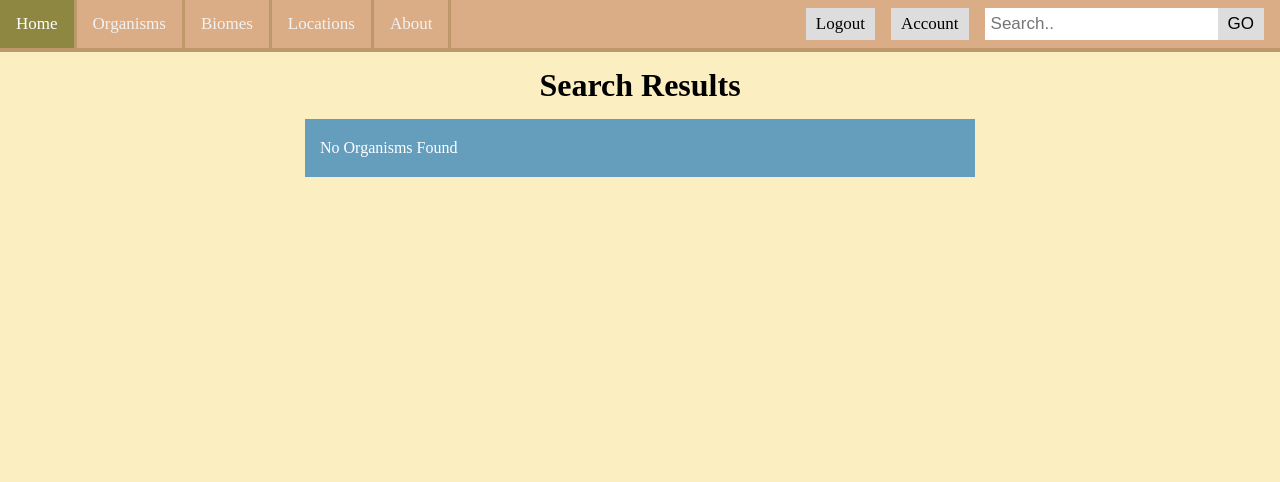
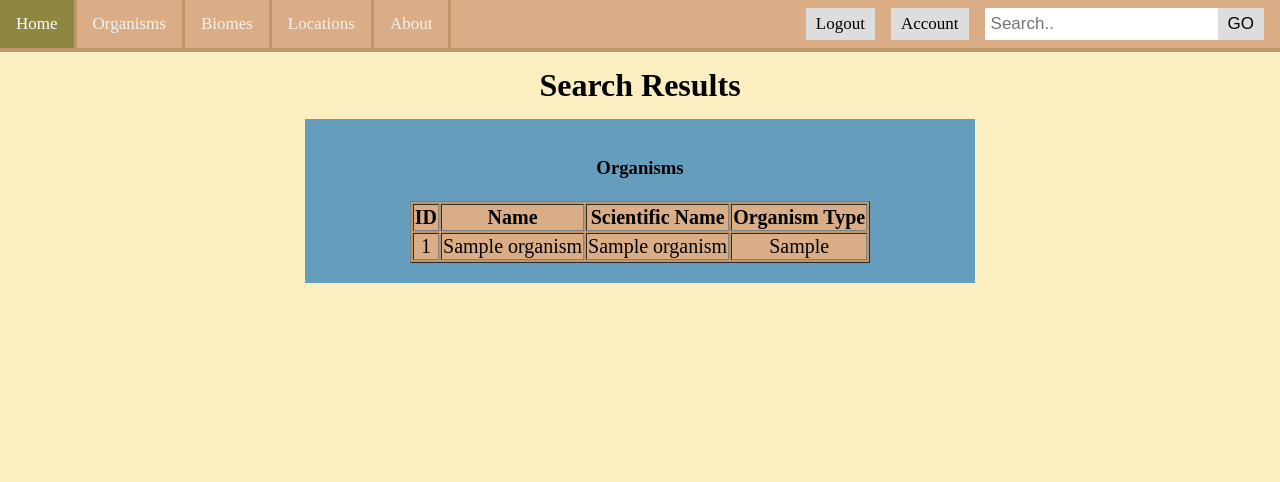
Before and after one commit to Quigmodacon/da-bs, a PHP site: page /search.php?search=1 in a window 1280 px wide. Shown: the top 482 px of the page. Run offline with PHP 8.4, Linux system fonts and the light colour scheme; the visitor is signed in with stand-in values (Sample User, id 1); tables that the repository leaves empty hold one stand-in row (values such as "Sample post"); data that the repository does not hold is empty.

Commit message:
Fixed searching

```diff
--- a/nav.php
+++ b/nav.php
@@ -6,8 +6,8 @@
 	<a href="about.php">About</a>
 
 	<div class="search-container">
-		<form method="post" action="search.php" style="margin-bottom: 6px;">
-			<input type="text" placeholder="Search.." name="search" id="search_id">
+		<form method="get" action="search.php" style="margin-bottom: 6px;">
+			<input type="text" placeholder="Search.." name="search" id="search">
 			<button type="submit" name="go" id="go">GO</button>
 		</form>
 	</div>
--- a/phpFunctions.php
+++ b/phpFunctions.php
@@ -108,12 +108,20 @@ function show_location($conn) {
 }
 
 function getOrganism($conn, $search) {
-    $sql = "SELECT * FROM organism WHERE orgID = ".$search." or orgName = ".$search." or sciName = ".$search." or orgType = ".$search;
-	$result = $conn->query($sql);
+	if (is_numeric($search)) {
+		$sql = $conn->prepare('SELECT * FROM organism WHERE organismID = ?');
+		$sql->bind_param('i', $search);
+	}
+	else {
+		$sql = $conn->prepare('SELECT * FROM organism WHERE orgName = ? OR sciName = ? OR orgType = ?');
+		$sql->bind_param('sss', $search, $search, $search);
+	}
+	$sql->execute();
+	$result = $sql->get_result();
 
 	if ($result->num_rows > 0) {
 
-			echo "<br><h3>Organisms<h3> <br>";
+		echo '<br><h3 align="center" style="color: black;">Organisms<h3> <br>';
 
 		echo '<table border>';
 		echo '<thead><tr>';
@@ -136,8 +144,7 @@ function getOrganism($conn, $search) {
 		// output data of each row
 
 
-		}
-		else {
+	} else {
 		echo "No Organisms Found";
 	}
 	//$conn->close();
--- a/search.php
+++ b/search.php
@@ -17,12 +17,8 @@
 			<!-- rest of body -->
 			<div id="paraOne">
 				<?php
-					if(! get_magic_quotes_gpc() ) { // if magic qoutes is not set, then add escapes manually and get Posted parameters in local variables
-        				$search_id = addslashes ($_POST['search_id']);
-    				} else {
-        				$search_id = $_POST['search_id'];
-    				}
-					getOrganism($conn, $search_id)
+        			$search = $_GET['search'];
+					getOrganism($conn, $search)
 				?>
 			</div>
 		</div>
```
Lines whose indentation alone changed are shown as unchanged.
